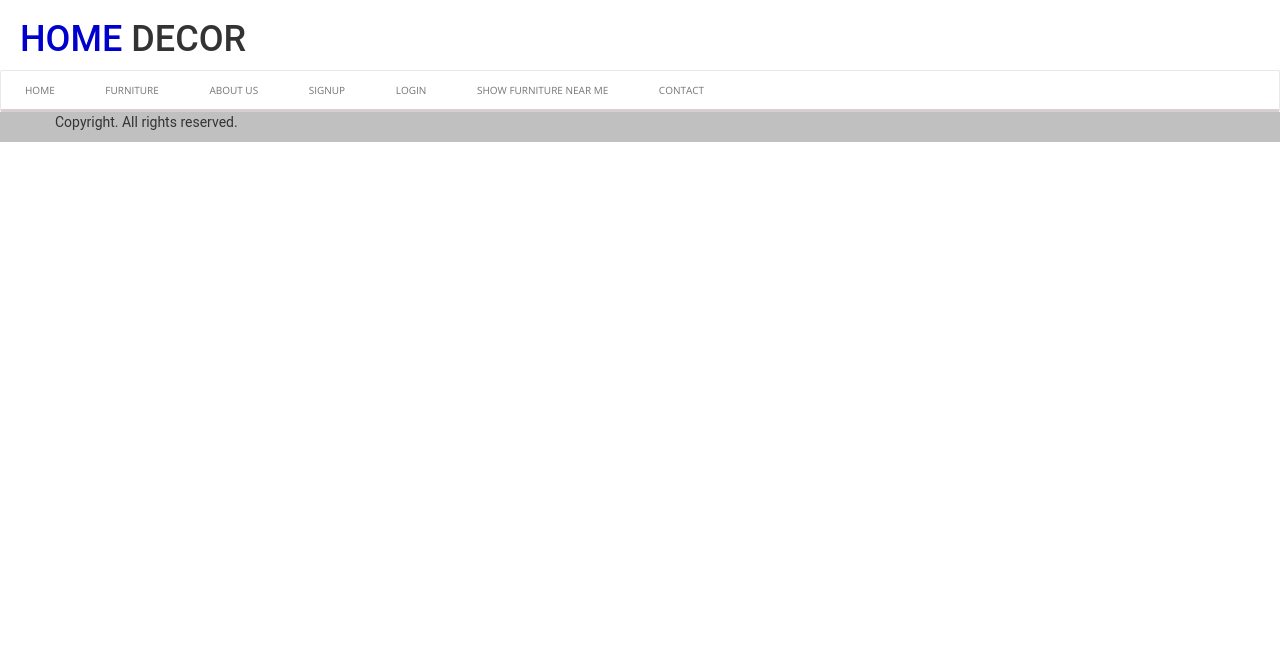
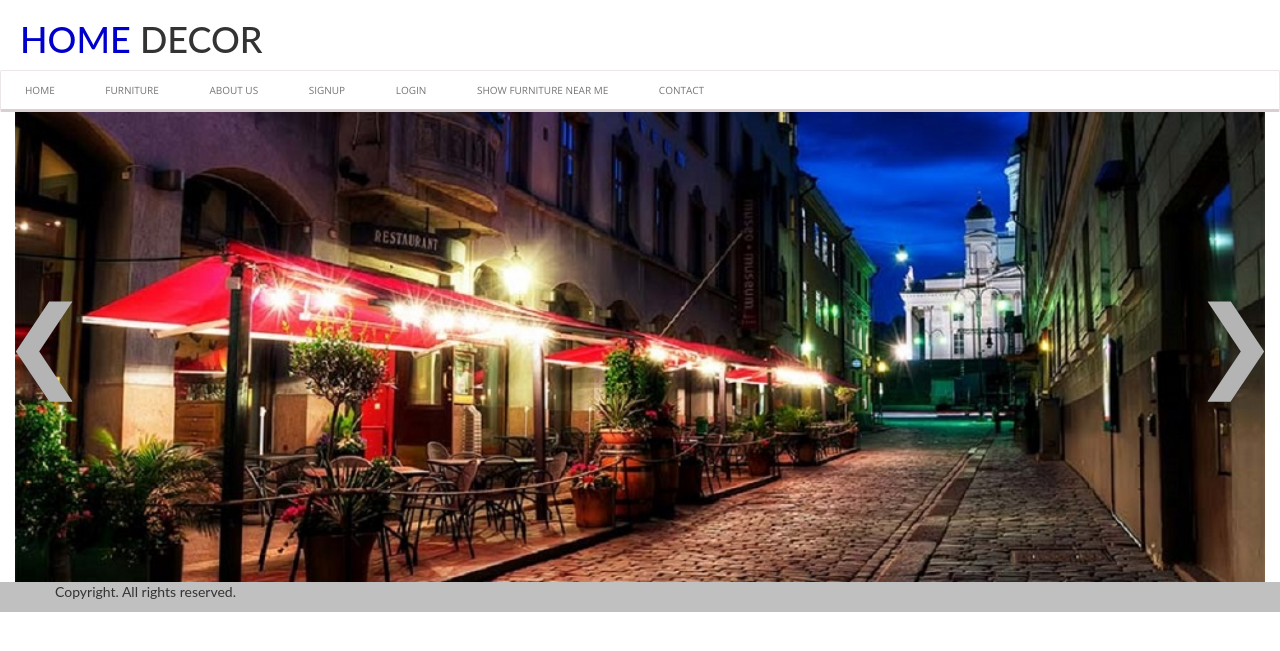
Before and after one commit to vasujain00/HomeDecor, a PHP site: page /home.php in a window 1280 px wide. Shown: the top 651 px of the page. Run offline with PHP 8.4, Linux system fonts and the light colour scheme; some libraries are stand-ins or nearby versions; grey boxes are pictures that could not be loaded.

Commit message:
changes made in home--> -added slider -links added for seller login and customer login -added seperate sesseion for admin login and customer login and seller login

```diff
--- a/home.php
+++ b/home.php
@@ -1,4 +1,16 @@
-<?php  ?>
+<?php
+ session_start();
+
+ if(isset($_SESSION['customeremail'])){
+ 	header('Location : customer.php');
+ 	exit();
+ }
+ else if(isset($_SESSION['selleremail'])){
+ 	header('Location : seller.php');
+ 	exit();
+ }
+
+ ?>
 
 <!doctype html>
 
@@ -11,8 +23,83 @@
    <script src="https://ajax.googleapis.com/ajax/libs/jquery/1.11.3/jquery.min.js"></script>
    <script src="http://maxcdn.bootstrapcdn.com/bootstrap/3.3.5/js/bootstrap.min.js"></script>
    <link rel="stylesheet" href="styles.css">
+   <link rel="stylesheet" href="css/first.css">
    <script src="http://code.jquery.com/jquery-latest.min.js" type="text/javascript"></script>
    <title>Home Decor | Home</title>
+   <style>
+.slide-img{
+   width: 100%;
+  height: 470px;
+}
+.slider {
+  position: relative;
+  width: 100%;
+  height: 470px;
+  border-bottom: 1px solid #ddd;
+}
+.slide {
+  background: transparent  center center no-repeat;
+  background-size: cover;
+  display: none;
+  position: absolute;
+  top: 0;
+  left: 0;
+  width: 100%;
+  height: 100%;
+}
+.active-slide {
+    display: block;
+}
+.slider-nav {
+  text-align: center;
+  margin-top: 20px;
+}
+
+.arrow-prev {
+  margin-right: 45px;
+  display: inline-block;
+  vertical-align: top;
+  margin-top: 9px;
+}
+
+.arrow-next {
+  margin-left: 45px;
+  display: inline-block;
+  vertical-align: top;
+  margin-top: 9px;
+}
+
+.slider-dots {
+  list-style: none;
+  display: inline-block;
+  padding-left: 0;
+  margin-bottom: 0;
+}
+
+.slider-dots li {
+  color: #bbbcbc;
+  display: inline;
+  font-size: 30px;
+  margin-right: 5px;
+}
+
+.slider-dots li.active-dot {
+  color: #363636;
+}
+.navimg{
+	position: absolute;
+	margin-top: 180px;
+	z-index: 1;
+
+}
+#left{
+float: left;
+}
+#right{
+	right: 0;
+	float:right;
+}
+</style>
 </head>
 <body>
 <div  class="heading">
@@ -47,7 +134,7 @@
       <ul class="sub-menu">
          <li><a href='login.php'><span>CUSTOMER LOGIN</span></a></li>
 		 <li><a href='login.php'><span>SELLER LOGIN</span></a></li>
-		 <li class='last'><a href='login.php'><span>ADMIN LOGIN</span></a></li>
+		 <li class='last'><a href='adminlogin.php'><span>ADMIN LOGIN</span></a></li>
 		 </ul>
 		 </li>
 
@@ -56,7 +143,56 @@
    <li class='last'><a href='contact.html'><span>Contact</span></a></li>
 </ul>
 </div>
+<div class="container-fluid">
+	<div class="row">
+		<div class="col-md-12">
+			<div class="slider">
+ 			<span class="navimg" id="left"><a  class="arrow-prev"><img src="image/sliders/slider-left.png"></a></span>
+            <span class="navimg" id="right"><a class="arrow-next"><img src="image/sliders/slider-right.png"></a></span>
 
+              <div class="slide active-slide">
+                <div class="container-fluid">
+                  <div class="row">
+                    <img class="slide-img" src="image/sliders/img1.jpg" >
+                  </div>
+                </div>
+              </div>
+              <div class="slide">
+                <div class="container-fluid">
+                  <div class="row">
+                     <img class="slide-img"src="image/sliders/img2.jpg" >
+                  </div>
+                </div>
+              </div>
+              <div class="slide">
+                <div class="container-fluid">
+                  <div class="row">
+                     <img class="slide-img" src="image/sliders/img3.jpg" >
+                  </div>
+                </div>
+              </div>
+
+              <div class="slide">
+                <div class="container-fluid">
+                  <div class="row">
+                     <img class="slide-img" src="image/sliders/img4.jpg" >
+                  </div>
+                </div>
+              </div>
+
+              <div class="slide">
+                <div class="container-fluid">
+                  <div class="row">
+                     <img class="slide-img" src="image/sliders/img5.jpg" >
+                  </div>
+                </div>
+              </div>
+
+          </div>
+
+		</div>
+	</div>
+</div>
 <div>
 <footer id="footer">
     <div class="footer-bottom">
@@ -68,5 +204,48 @@
     </div>
 </footer>
 </div>
+
+
+<script type="text/javascript">
+              var main=function(){
+          /* IMAGE SLIDER */
+            $('.arrow-next').click(function(){
+              var currentSlide=$('.active-slide');
+              var nextSlide=currentSlide.next();
+
+
+
+
+              if(nextSlide.length === 0){
+                nextSlide=$('.slide').first();
+
+              }
+
+              currentSlide.fadeOut(600).removeClass('active-slide');
+              nextSlide.fadeIn(600).addClass('active-slide');
+
+              //currentDot.removeClass('active-dot');
+              //nextDot.addClass('active-dot');
+            });
+
+            $('.arrow-prev').click(function(){
+              var currentSlide =$('.active-slide');
+              var prevSlide=currentSlide.prev();
+
+
+
+              if(prevSlide.length === 0){
+                prevSlide=$('.slide').last();
+
+              }
+
+              currentSlide.fadeOut(600).removeClass('active-slide');
+              prevSlide.fadeIn(600).addClass('active-slide');
+
+            });
+          }
+          $(document).ready(main);
+
+          </script>
 </body>
 <html>
```
